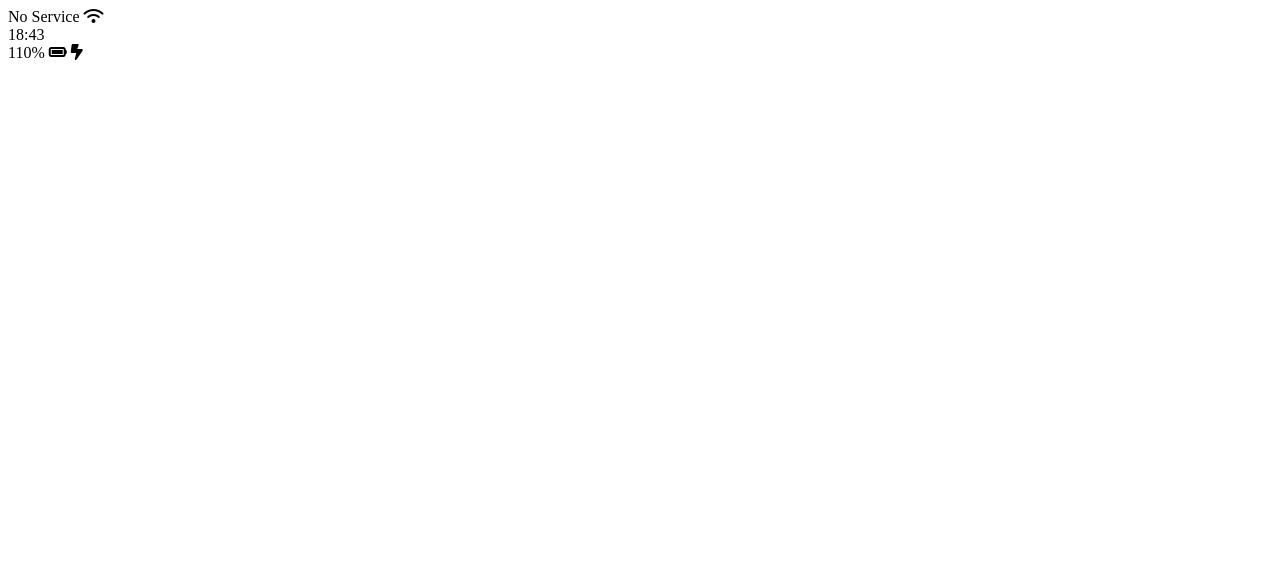
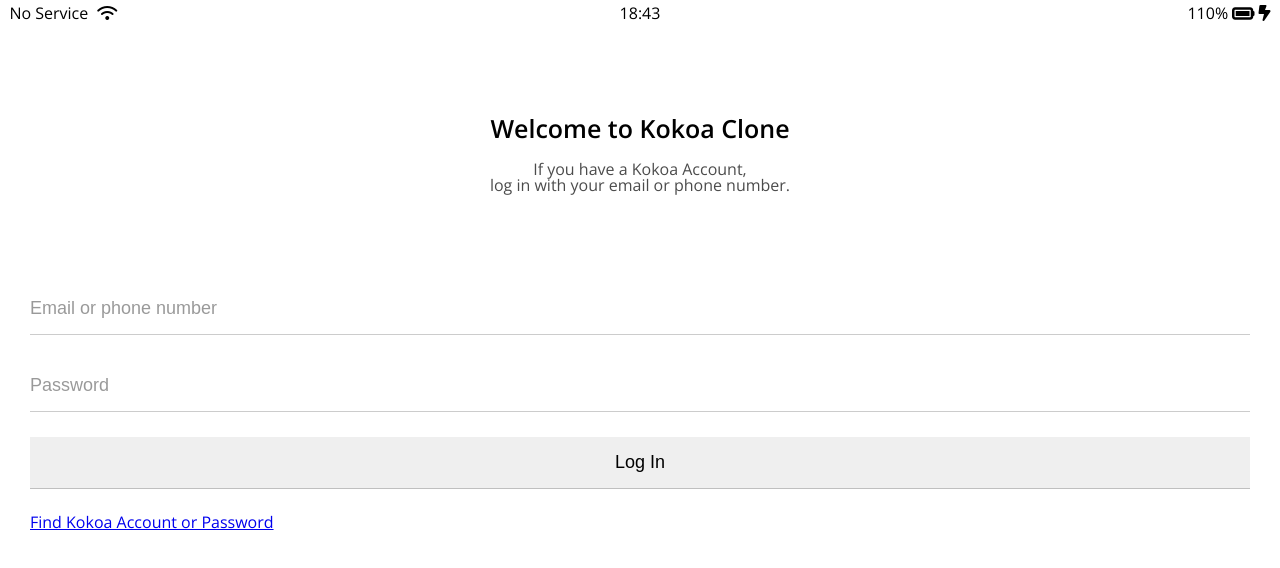
Before and after one commit to JGW-Korea/kokoa-clone-2022-nomad, a plain HTML site: page index.html in a window 1280 px wide. Drawn offline with nearby package versions, Linux system fonts and the light colour scheme.

Commit message:
Update index.html

```diff
--- /dev/null
+++ b/css/reset.css
@@ -0,0 +1,133 @@
+/* http://meyerweb.com/eric/tools/css/reset/
+   v2.0 | 20110126
+   License: none (public domain)
+*/
+
+html,
+body,
+div,
+span,
+applet,
+object,
+iframe,
+h1,
+h2,
+h3,
+h4,
+h5,
+h6,
+p,
+blockquote,
+pre,
+a,
+abbr,
+acronym,
+address,
+big,
+cite,
+code,
+del,
+dfn,
+em,
+img,
+ins,
+kbd,
+q,
+s,
+samp,
+small,
+strike,
+strong,
+sub,
+sup,
+tt,
+var,
+b,
+u,
+i,
+center,
+dl,
+dt,
+dd,
+ol,
+ul,
+li,
+fieldset,
+form,
+label,
+legend,
+table,
+caption,
+tbody,
+tfoot,
+thead,
+tr,
+th,
+td,
+article,
+aside,
+canvas,
+details,
+embed,
+figure,
+figcaption,
+footer,
+header,
+hgroup,
+menu,
+nav,
+output,
+ruby,
+section,
+summary,
+time,
+mark,
+audio,
+video {
+  margin: 0;
+  padding: 0;
+  border: 0;
+  font-size: 100%;
+  font: inherit;
+  vertical-align: baseline;
+}
+/* HTML5 display-role reset for older browsers */
+article,
+aside,
+details,
+figcaption,
+figure,
+footer,
+header,
+hgroup,
+menu,
+nav,
+section {
+  display: block;
+}
+body {
+  line-height: 1;
+}
+ol,
+ul {
+  list-style: none;
+}
+blockquote,
+q {
+  quotes: none;
+}
+blockquote:before,
+blockquote:after,
+q:before,
+q:after {
+  content: "";
+  content: none;
+}
+table {
+  border-collapse: collapse;
+  border-spacing: 0;
+}
+
+input:focus {
+  outline: none;
+}
--- /dev/null
+++ b/css/status-bar.css
@@ -0,0 +1,23 @@
+.status-bar {
+  display: flex;
+  justify-content: center;
+  padding: 5px 3px;
+}
+.status-bar__column {
+  width: 33%;
+}
+.status-bar__column:first-child span {
+  margin-right: 5px;
+}
+.status-bar__column:nth-child(2) {
+  display: flex;
+  justify-content: center;
+}
+.status-bar__column:last-child {
+  display: flex;
+  justify-content: flex-end;
+  align-items: center;
+}
+.status-bar__column .fa-battery-full {
+  margin: 0px 4px;
+}
--- /dev/null
+++ b/css/styles.css
@@ -0,0 +1,48 @@
+@import url("https://fonts.googleapis.com/css2?family=Open+Sans:wght@400;600&display=swap");
+@import "reset.css";
+@import "status-bar.css";
+@import "variables.css";
+
+body {
+  font-family: "Open Sans", sans-serif;
+}
+
+.welcom-header {
+  margin: 90px 0px;
+  text-align: center;
+  display: flex;
+  flex-direction: column;
+  align-items: center;
+}
+.welcom-header__title {
+  margin-bottom: 20px;
+  font-size: 25px;
+  font-weight: bold;
+}
+.welcom-header__text {
+  width: 65%;
+  opacity: 0.7;
+}
+
+#login-form {
+  display: flex;
+  flex-direction: column;
+  margin: 0px 30px;
+}
+
+#login-form input {
+  border: none;
+  padding: 15px 0px;
+  font-size: 18px;
+  border-bottom: 1px solid rgba(0, 0, 0, 0.2);
+  margin-bottom: 25px;
+  transition: border-color 0.3s ease-in-out;
+}
+
+#login-form input::placeholder {
+  color: rgba(0, 0, 0, 0.4);
+}
+
+#login-form input:focus {
+  border-color: var(--yellow);
+}
--- /dev/null
+++ b/css/variables.css
@@ -0,0 +1,3 @@
+:root {
+  --yellow: #fae100;
+}
--- a/index.html
+++ b/index.html
@@ -1,11 +1,13 @@
 <!DOCTYPE html>
 <html lang="en">
   <head>
+    <link rel="stylesheet" href="css/styles.css" />
     <meta charset="UTF-8" />
     <meta name="viewport" content="width=device-width, initial-scale=1.0" />
-    <title>Welcome to Kokoa Talk</title>
+    <title>Welcome to Kokoa Clone</title>
   </head>
   <body>
+    <!--Status Bar-->
     <div class="status-bar">
       <div class="status-bar__column">
         <span>No Service</span>
@@ -16,10 +18,27 @@
       </div>
       <div class="status-bar__column">
         <span>110%</span>
-        <i class="fa-solid fa-battery-full"></i>
+        <i class="fa-solid fa-battery-full fa-lg"></i>
         <i class="fa-solid fa-bolt-lightning"></i>
       </div>
     </div>
+
+    <!--Header-->
+    <header class="welcom-header">
+      <h1 class="welcom-header__title">Welcome to Kokoa Clone</h1>
+      <p class="welcom-header__text">
+        If you have a Kokoa Account,<br />
+        log in with your email or phone number.
+      </p>
+    </header>
+
+    <!--Login Form-->
+    <form id="login-form">
+      <input type="text" placeholder="Email or phone number" />
+      <input type="password" placeholder="Password" />
+      <input type="submit" value="Log In" />
+      <a href="#">Find Kokoa Account or Password</a>
+    </form>
 
     <script
       src="https://kit.fontawesome.com/b8a5c71661.js"
```
